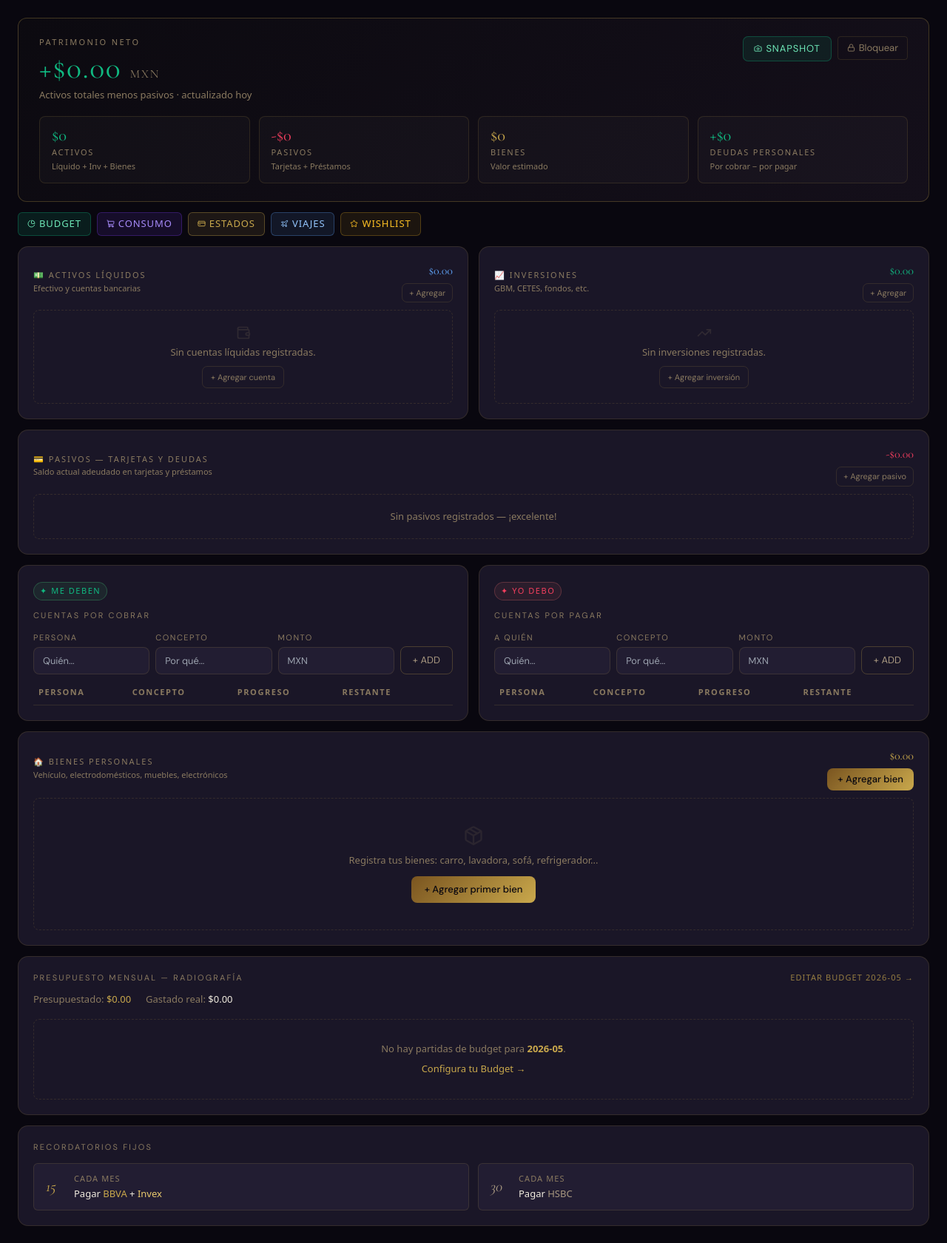
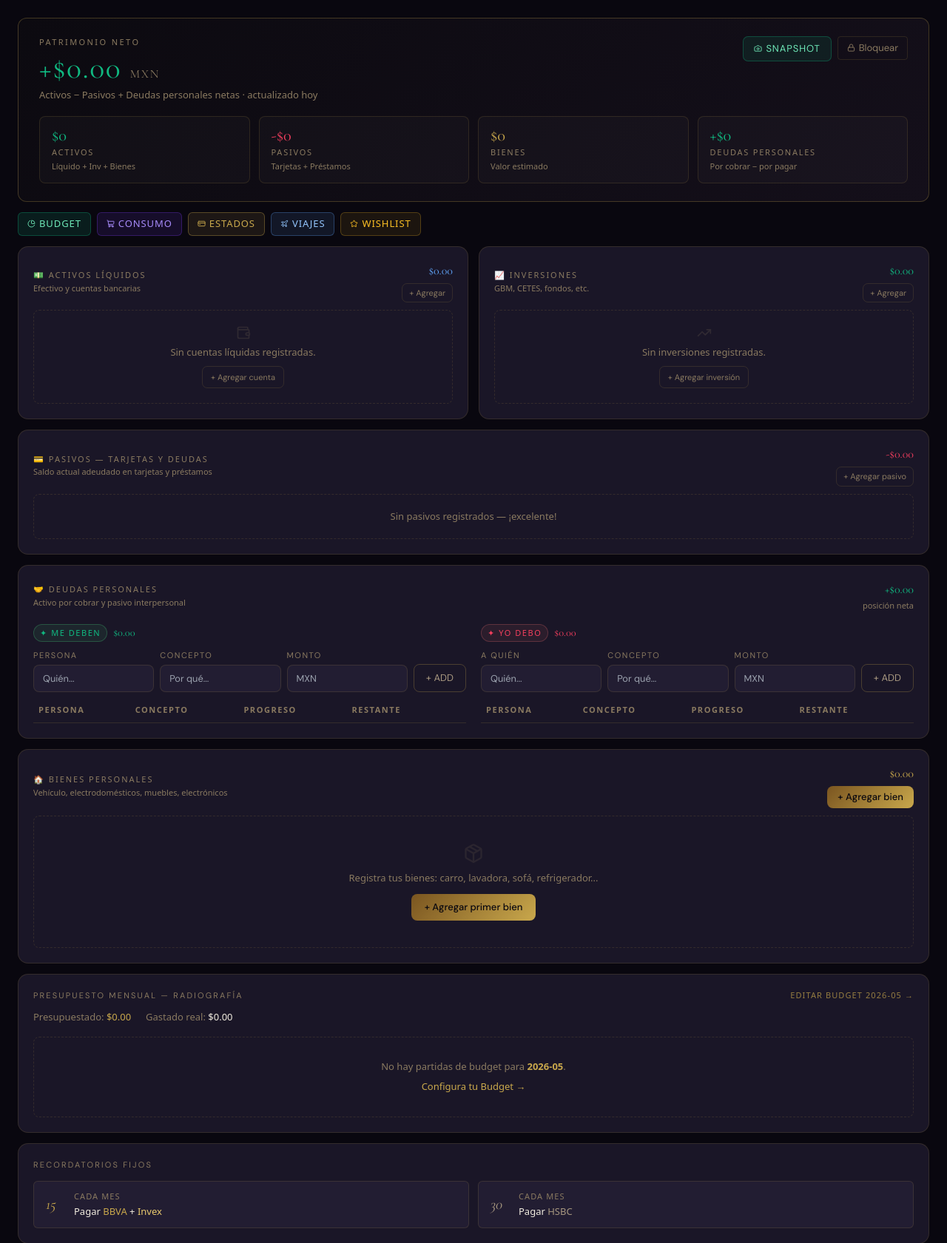
Before and after one commit to SupremoGio/eudaimonia, a Flask app: page /finanzas/ in a window 1280 px wide. Shown: the part 57-1738 px from the top of the page at 74% size. Run offline with Flask 3, Linux system fonts and the light colour scheme; the visitor is signed in with stand-in values (Sample User, id 1); data that the repository does not hold is empty; some libraries are stand-ins or nearby versions.

Commit message:
oikonomia-2.2: deudas interpersonales como sección de Patrimonio (activo/pasivo)
Co-Authored-By: Claude Sonnet 4.6 <noreply@anthropic.com>

```diff
--- a/gio_v3/modules/finanzas/routes.py
+++ b/gio_v3/modules/finanzas/routes.py
@@ -61,6 +61,7 @@ def index():
 
     total_owe_me = sum(d['monto_restante'] for d in owe_me)
     total_i_owe  = sum(d['monto_restante'] for d in i_owe)
+    patrimonio_neto_display = pat['patrimonio_neto'] + total_owe_me - total_i_owe
 
     return render_template('finanzas/index.html',
         owe_me=list(owe_me), i_owe=list(i_owe),
@@ -83,7 +84,8 @@ def index():
         activos_cuentas   = pat['activos_cuentas'],
         total_bienes      = pat['total_bienes'],
         total_pasivos     = pat['total_pasivos'],
-        patrimonio_neto   = pat['patrimonio_neto'],
+        patrimonio_neto         = pat['patrimonio_neto'],
+        patrimonio_neto_display = patrimonio_neto_display,
         tipo_meta         = TIPO_META,
         bien_meta         = BIEN_META,
         alerts=payment_alerts(), today=today_str(),
--- a/gio_v3/templates/finanzas/index.html
+++ b/gio_v3/templates/finanzas/index.html
@@ -155,11 +155,11 @@
   <div style="display:flex;align-items:flex-start;justify-content:space-between;flex-wrap:wrap;gap:14px;">
     <div>
       <div class="sf-pn-label">Patrimonio Neto</div>
-      <div class="sf-pn-value {% if patrimonio_neto >= 0 %}pos{% else %}neg{% endif %}">
-        {% if patrimonio_neto >= 0 %}+{% endif %}${{ "{:,.2f}".format(patrimonio_neto) }}
+      <div class="sf-pn-value {% if patrimonio_neto_display >= 0 %}pos{% else %}neg{% endif %}">
+        {% if patrimonio_neto_display >= 0 %}+{% endif %}${{ "{:,.2f}".format(patrimonio_neto_display) }}
         <span style="font-size:1rem;color:var(--dim)"> MXN</span>
       </div>
-      <div class="sf-pn-sub">Activos totales menos pasivos · actualizado hoy</div>
+      <div class="sf-pn-sub">Activos − Pasivos + Deudas personales netas · actualizado hoy</div>
     </div>
     <div style="display:flex;gap:8px;align-items:flex-start;flex-wrap:wrap;">
       <button class="sf-snap-btn" onclick="tomarSnapshot()">
@@ -349,10 +349,29 @@
   </div>
 </div>
 
-{# ── ME DEBEN ──────────────────────────────────────────────────────────────── #}
-<div class="tile">
-  <span class="section-tag tag-g">✦ Me Deben</span>
-  <div class="tile-lbl">CUENTAS POR COBRAR</div>
+{# ── DEUDAS PERSONALES ─────────────────────────────────────────────────────── #}
+<div class="tile sf-full">
+  <div class="sf-group-hd" style="margin-bottom:16px;">
+    <div>
+      <div class="sf-group-t">🤝 Deudas Personales</div>
+      <div style="font-size:var(--fs-xs);color:var(--dim);margin-top:1px;">Activo por cobrar y pasivo interpersonal</div>
+    </div>
+    <div style="display:flex;gap:16px;align-items:center;">
+      {% set net_pers = total_owe_me - total_i_owe %}
+      <div style="text-align:right;">
+        <div class="sf-group-total {% if net_pers >= 0 %}pos{% else %}neg{% endif %}">{% if net_pers >= 0 %}+{% endif %}${{ "{:,.2f}".format(net_pers) }}</div>
+        <div style="font-size:var(--fs-xs);color:var(--dim);margin-top:2px;">posición neta</div>
+      </div>
+    </div>
+  </div>
+
+  <div style="display:grid;grid-template-columns:1fr 1fr;gap:20px;">
+
+    <div>
+      <div style="display:flex;align-items:center;gap:8px;margin-bottom:10px;">
+        <span class="section-tag tag-g" style="margin:0;">✦ Me Deben</span>
+        <span style="font-family:var(--serif);font-size:.9rem;color:var(--green)">${{ "{:,.2f}".format(total_owe_me) }}</span>
+      </div>
       <div class="debt-form">
         <div><div class="fl">Persona</div><input class="fi" id="om-person" placeholder="Quién..."></div>
         <div><div class="fl">Concepto</div><input class="fi" id="om-concept" placeholder="Por qué..."></div>
@@ -387,10 +406,11 @@
       </div>
     </div>
 
-{# ── YO DEBO ───────────────────────────────────────────────────────────────── #}
-<div class="tile">
-  <span class="section-tag tag-r">✦ Yo Debo</span>
-  <div class="tile-lbl">CUENTAS POR PAGAR</div>
+    <div>
+      <div style="display:flex;align-items:center;gap:8px;margin-bottom:10px;">
+        <span class="section-tag tag-r" style="margin:0;">✦ Yo Debo</span>
+        <span style="font-family:var(--serif);font-size:.9rem;color:var(--red)">${{ "{:,.2f}".format(total_i_owe) }}</span>
+      </div>
       <div class="debt-form">
         <div><div class="fl">A quién</div><input class="fi" id="io-person" placeholder="Quién..."></div>
         <div><div class="fl">Concepto</div><input class="fi" id="io-concept" placeholder="Por qué..."></div>
@@ -423,6 +443,9 @@
         </tbody>
       </table>
       </div>
+    </div>
+
+  </div>{# /inner grid #}
 </div>
 
 {# ── BIENES PERSONALES ─────────────────────────────────────────────────────── #}
```
Lines whose indentation alone changed are shown as unchanged.
